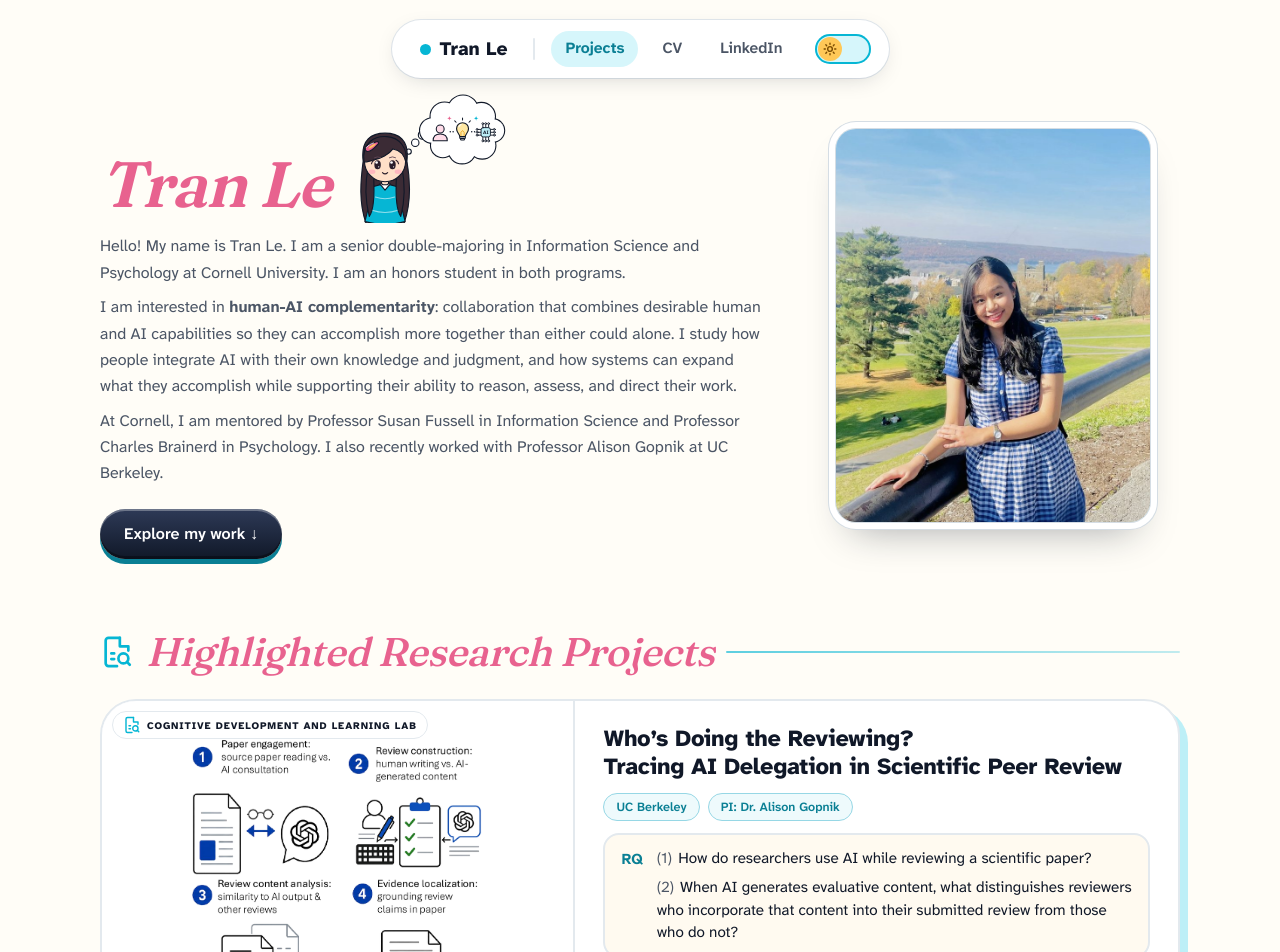
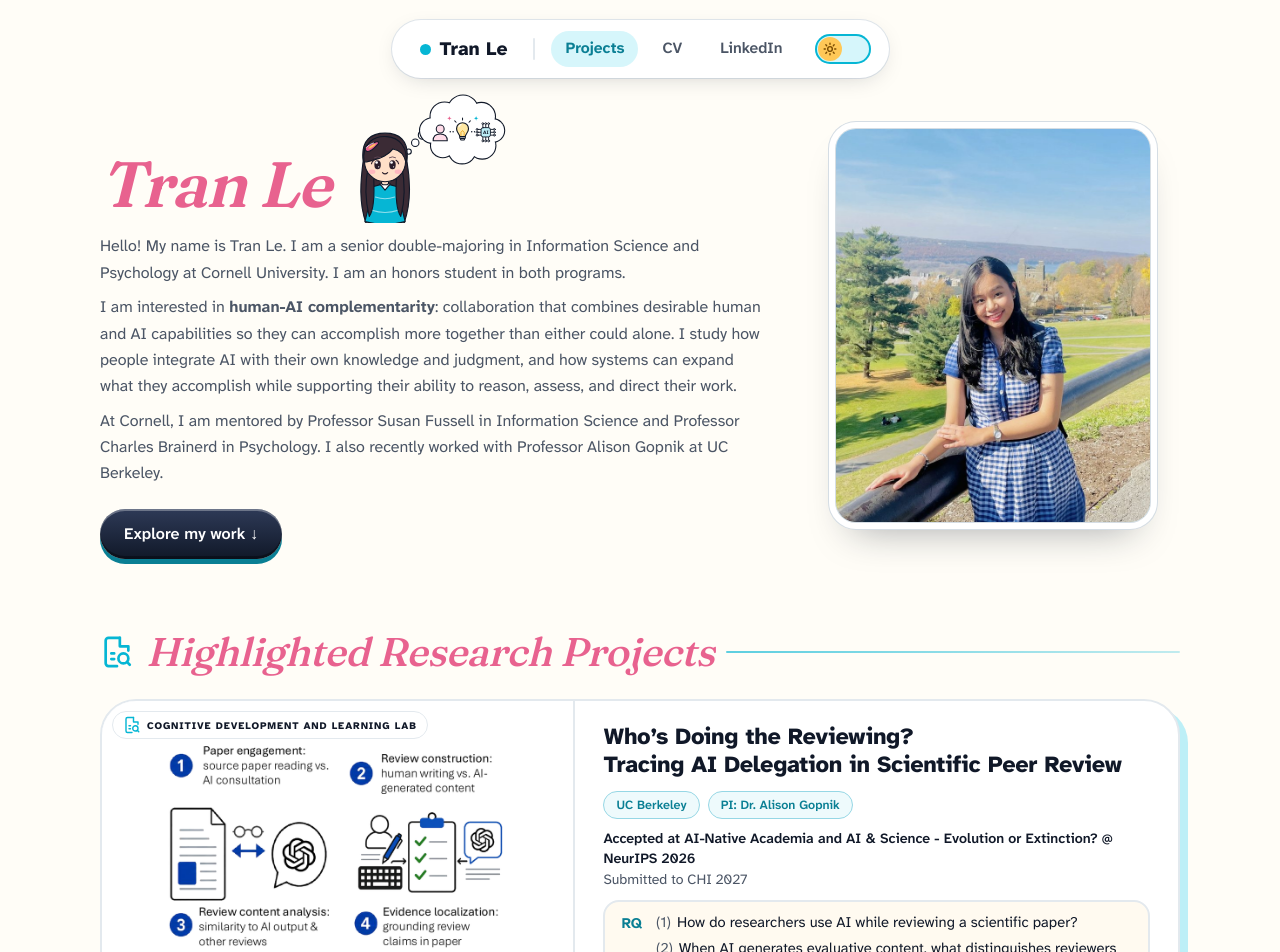
Before and after one commit to betatran3010/betatran3010.github.io, a React (Vite) app: page / in a window 1280 px wide. Shown: the top 952 px of the page. Built offline with nearby package versions, Linux system fonts and the light colour scheme.

Commit message:
Even out research card heights

```diff
--- a/components/ProjectCards.tsx
+++ b/components/ProjectCards.tsx
@@ -24,6 +24,11 @@ const Card: React.FC<{ p: Project }> = ({ p }) => {
               <ul className="pc-chips">
                 {p.institution && <li>{p.institution}</li>}
                 {p.pi && <li>PI: {p.pi}</li>}
+              </ul>
+            )}
+            {p.venues && (
+              <ul className="pc-venues">
+                {p.venues.map(v => <li key={v}>{v}</li>)}
               </ul>
             )}
             {p.rq ? (
--- a/data/projects.tsx
+++ b/data/projects.tsx
@@ -17,6 +17,10 @@ export const projects: Project[] = [
     image: `${import.meta.env.BASE_URL}images/whos-reviewing/cover.png`,
     tags: ["AI-assisted peer review", "Human–AI interaction", "AI delegation", "Process tracing", "Human oversight"],
     year: "Jun–Sep 2026",
+    venues: [
+      "Accepted at AI-Native Academia and AI & Science - Evolution or Extinction? @ NeurIPS 2026",
+      "Submitted to CHI 2027",
+    ],
     description: "A process-tracing study of 104 researchers reviewing a paper with optional AI assistance.",
   },
   {
--- a/mock.css
+++ b/mock.css
@@ -1034,3 +1034,12 @@ html[data-theme="dark"] .xc.hi{background:color-mix(in srgb,var(--a) 26%,#131C2E
 @media (max-width:900px){
   .xp .sech h2,.xp .sech h2 em,.sech h2,.sech h2 em{text-wrap:wrap!important;width:100%;max-width:none}
 }
+.pc-venues{list-style:none;margin:12px 0 0;padding:0;display:grid;gap:3px;font-size:.93rem;line-height:1.45;color:var(--ink-2)}
+.pc-venues li:first-child{color:var(--ink);font-weight:600}
+@media (min-width:861px){
+  .pc-main{min-height:395px}
+  .pc-body{padding:22px 28px;gap:10px}
+  .pc-venues{margin-top:10px;font-size:.88rem;line-height:1.4;gap:2px}
+  .pc-body .pc-q{margin-top:10px;padding:10px 16px;font-size:.92rem}
+  .pc-rq ol{gap:4px}
+}
--- a/mock.xp.css
+++ b/mock.xp.css
@@ -355,3 +355,12 @@ html[data-theme="dark"] .xc.hi{background:color-mix(in srgb,var(--a) 26%,#131C2E
 @media (max-width:900px){
   .xp .sech h2,.xp .sech h2 em,.sech h2,.sech h2 em{text-wrap:wrap!important;width:100%;max-width:none}
 }
+.pc-venues{list-style:none;margin:12px 0 0;padding:0;display:grid;gap:3px;font-size:.93rem;line-height:1.45;color:var(--ink-2)}
+.pc-venues li:first-child{color:var(--ink);font-weight:600}
+@media (min-width:861px){
+  .pc-main{min-height:395px}
+  .pc-body{padding:22px 28px;gap:10px}
+  .pc-venues{margin-top:10px;font-size:.88rem;line-height:1.4;gap:2px}
+  .pc-body .pc-q{margin-top:10px;padding:10px 16px;font-size:.92rem}
+  .pc-rq ol{gap:4px}
+}
--- a/types.ts
+++ b/types.ts
@@ -23,6 +23,7 @@ export interface Project {
   aiLine?: string;
   // Extended details
   description?: string;
+  venues?: string[];
   role?: string;
   team?: string; // New field
   duration?: string;
```
